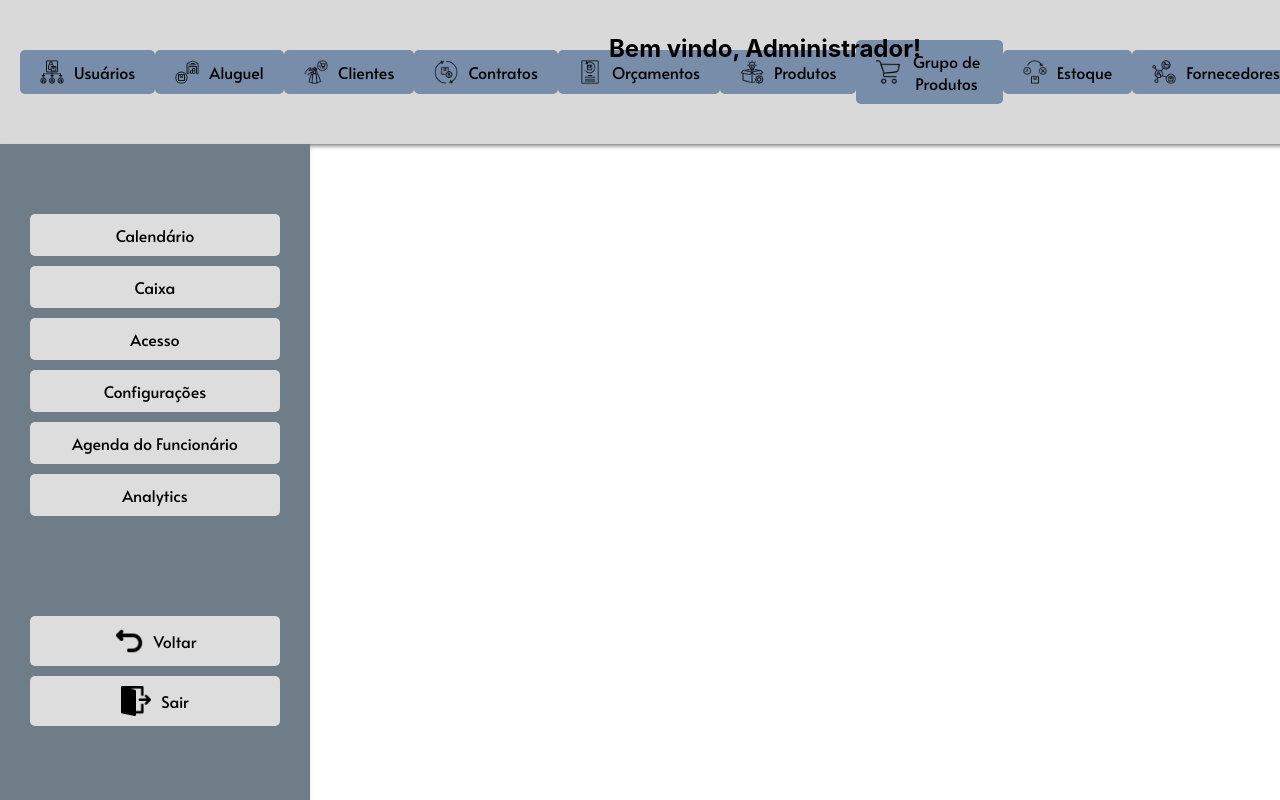
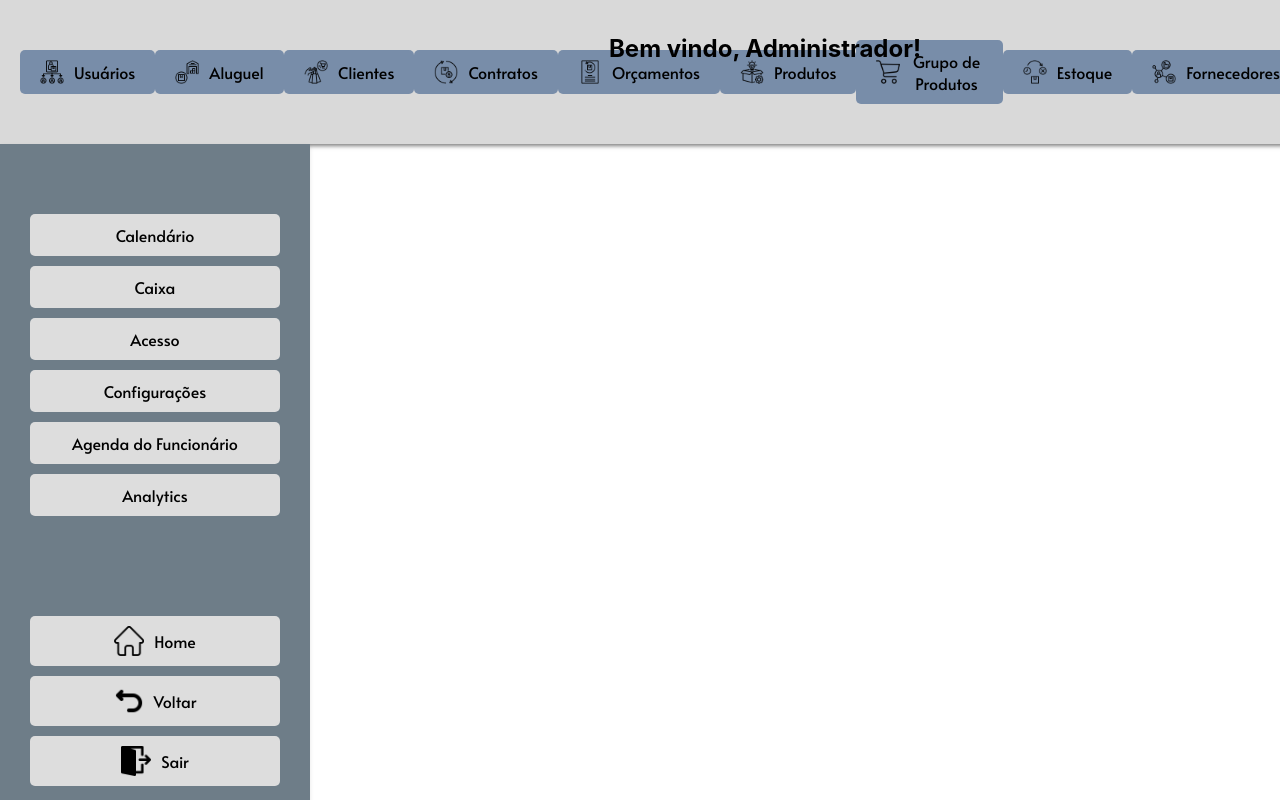
Before and after one commit to luisebastos/FrontEnd-LocMais, a React (Create React App) app in the folder front/: page /home in a window 1280 px wide. Shown: the top 800 px of the page. Built offline with nearby package versions, Linux system fonts and the light colour scheme.

Commit message:
Adicionei home button

```diff
--- a/front/src/components/sidebar/sidebar.js
+++ b/front/src/components/sidebar/sidebar.js
@@ -3,6 +3,7 @@ import { useLocation, useNavigate } from 'react-router-dom';
 import './sidebar.css';
 import back from '../../image/voltar.png';
 import exit from '../../image/sair.png';
+import home from '../../image/home.png';
 
 const Sidebar = () => {
   const location = useLocation();
@@ -34,6 +35,11 @@ const Sidebar = () => {
           <button onClick={() => handleNavigation('/analytics')}>Analytics</button>
         </li>
         <div className="special-container"> {/* container para voltar e sair ja q vao ficar longe dos outros */}
+        <li className={`menu-item ${location.pathname === '/' ? 'active' : ''}`}>
+            <button onClick={() => handleNavigation('/home')} className="icon-button">
+              <img src={home} alt="home" className="icon" /> Home
+            </button>
+          </li>
           <li className={`menu-item ${location.pathname === '/voltar' ? 'active' : ''}`}>
             <button onClick={() => navigate(-1)} className="icon-button">
               <img src={back} alt="back" className="icon" /> Voltar
```
Also changed, not shown: front/src/image/home.png (added), 1 other file (tests, documents, lock files or other folders).
